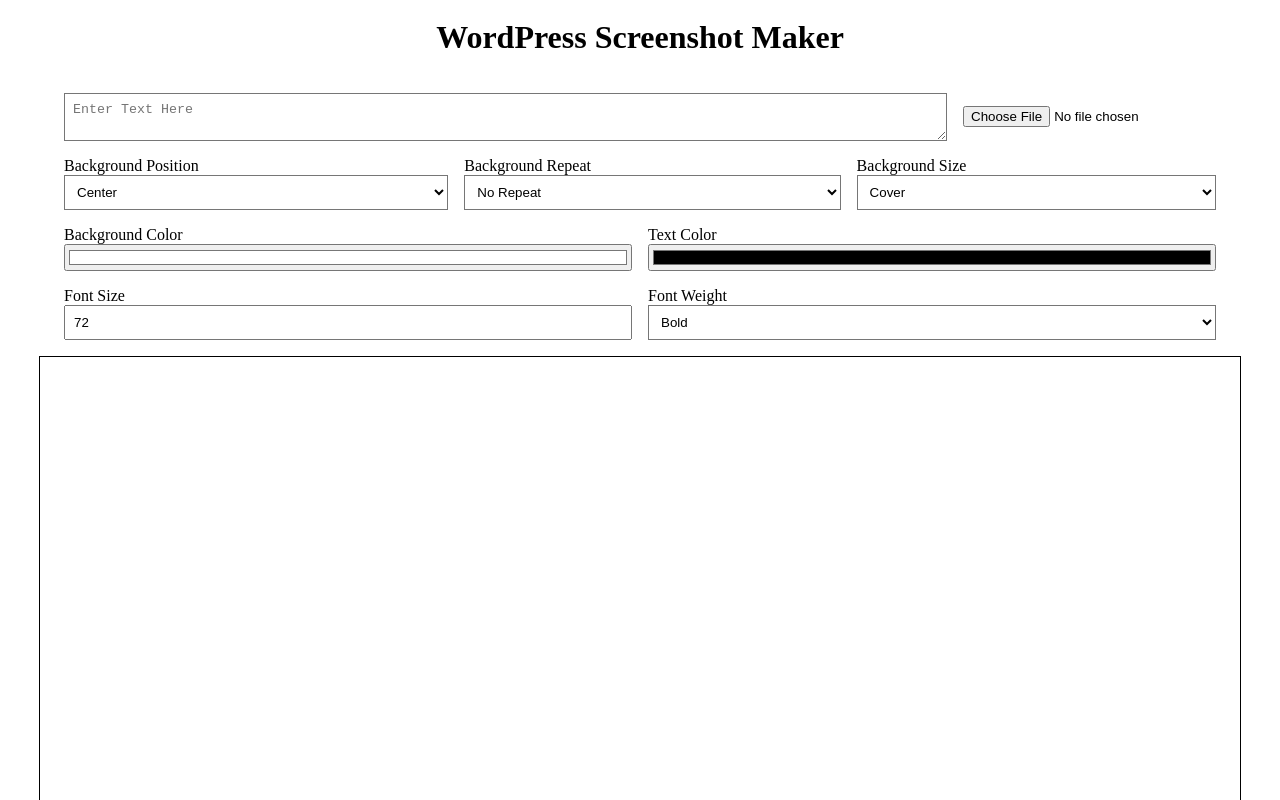
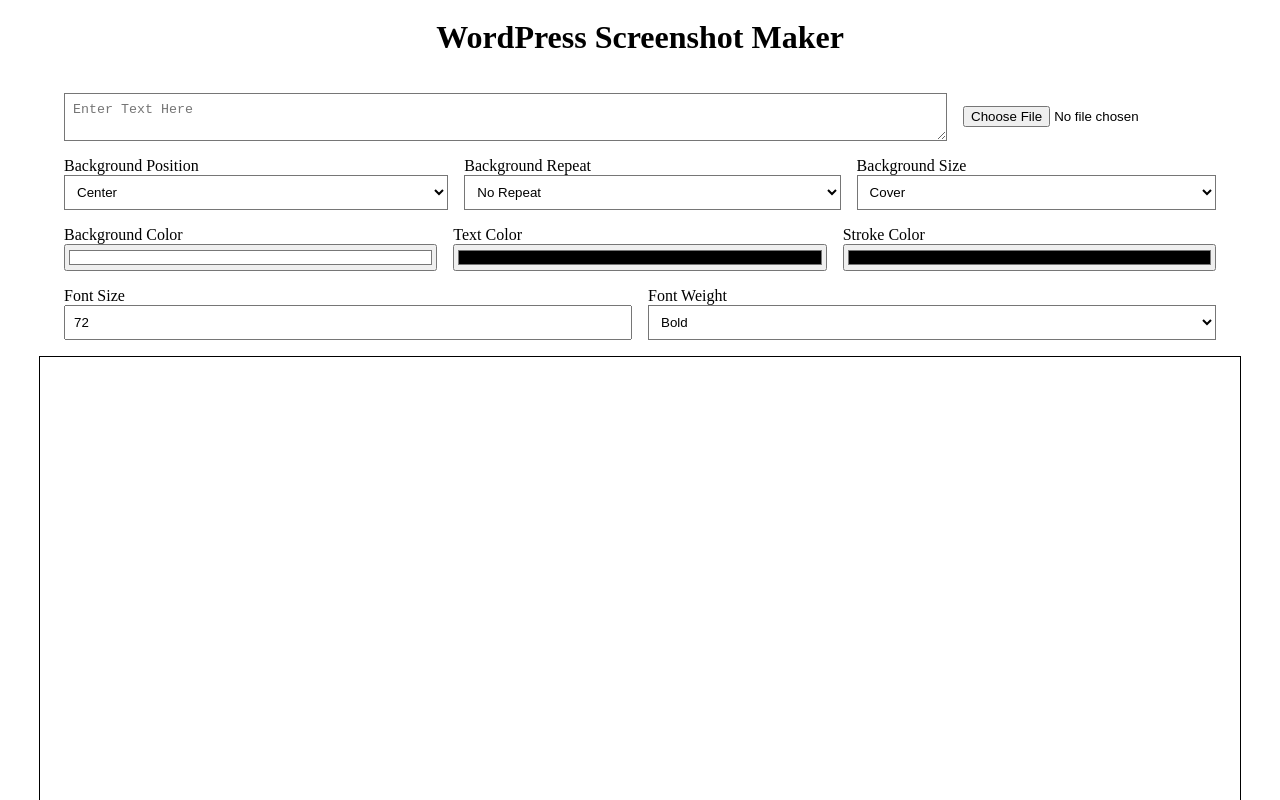
Before and after one commit to kylemichaelsullivan/wp-screenshot-png, a React (Vite) app: page / in a window 1280 px wide. Shown: the top 800 px of the page. Built offline with nearby package versions, Linux system fonts and the light colour scheme.

Commit message:
FIX: Text & Stroke Color

```diff
--- a/src/components/Color.tsx
+++ /dev/null
@@ -1,22 +0,0 @@
-import { useWP } from '@/context';
-
-function Color() {
-	const { color, handleColorChange } = useWP();
-
-	return (
-		<div className='Color flex flex-col flex-1'>
-			<label title='Set Text Color'>
-				Text Color
-				<input
-					type='color'
-					name='color'
-					value={color}
-					onChange={(e) => handleColorChange(e.target.value)}
-					id='color'
-				/>
-			</label>
-		</div>
-	);
-}
-
-export default Color;
--- a/src/components/Colors.tsx
+++ b/src/components/Colors.tsx
@@ -1,11 +1,12 @@
 import Background from './BackgroundColor';
-import Color from './Color';
-
+import TextColor from './TextColor';
+import StrokeColor from './StrokeColor';
 function Colors() {
 	return (
 		<div className='Colors flex flex-col gap-4 sm:flex-row'>
 			<Background />
-			<Color />
+			<TextColor />
+			<StrokeColor />
 		</div>
 	);
 }
--- a/src/components/Output.tsx
+++ b/src/components/Output.tsx
@@ -6,24 +6,24 @@
 	const {
 		text,
 		backgroundColor,
-		color,
+		textColor,
+		strokeColor,
 		fontSize,
 		fontWeight,
-		backgroundImageSrc,
+		backgroundImage,
 		backgroundPosition,
 		backgroundRepeat,
 		backgroundSize,
 		componentRef,
 	} = useWP();
 
-	const [backgroundImage, setBackgroundImage] =
-		useState<string>(backgroundImageSrc);
+	const [backgroundImageSrc, setBackgroundImageSrc] = useState<string>('');
 
 	useEffect(() => {
-		backgroundImageSrc
-			? setBackgroundImage(`url(${backgroundImageSrc})`)
-			: 'none';
-	}, [backgroundImageSrc]);
+		backgroundImage
+			? setBackgroundImageSrc(URL.createObjectURL(backgroundImage))
+			: setBackgroundImageSrc('');
+	}, [backgroundImage]);
 
 	return (
 		<div className='Output flex'>
@@ -32,13 +32,16 @@
 				ref={componentRef}
 				style={{
 					backgroundColor,
-					backgroundImage: backgroundImage,
+					backgroundImage: backgroundImageSrc
+						? `url(${backgroundImageSrc})`
+						: 'none',
 					backgroundPosition,
 					backgroundRepeat,
 					backgroundSize,
-					color,
+					color: textColor,
 					fontSize,
 					fontWeight,
+					textShadow: `1px 1px 1px ${strokeColor}`,
 				}}
 			>
 				{text}
--- /dev/null
+++ b/src/components/StrokeColor.tsx
@@ -0,0 +1,18 @@
+import { useWP } from '@/context';
+
+function StrokeColor() {
+	const { strokeColor, handleStrokeColorChange } = useWP();
+
+	return (
+		<label className='StrokeColor flex flex-col flex-1'>
+			Stroke Color
+			<input
+				type='color'
+				value={strokeColor}
+				onChange={(e) => handleStrokeColorChange(e.target.value)}
+			/>
+		</label>
+	);
+}
+
+export default StrokeColor;
--- /dev/null
+++ b/src/components/TextColor.tsx
@@ -0,0 +1,20 @@
+import { useWP } from '@/context';
+
+function TextColor() {
+	const { textColor, handleTextColorChange } = useWP();
+
+	return (
+		<div className='TextColor flex flex-col flex-1'>
+			<label title='Set Text Color'>
+				Text Color
+				<input
+					type='color'
+					value={textColor}
+					onChange={(e) => handleTextColorChange(e.target.value)}
+				/>
+			</label>
+		</div>
+	);
+}
+
+export default TextColor;
--- a/src/context.tsx
+++ b/src/context.tsx
@@ -15,15 +15,16 @@
 type WPContextType = {
 	text: string;
 	backgroundImage: TImage;
-	backgroundImageSrc: string;
 	backgroundColor: TColor;
-	color: TColor;
+	textColor: TColor;
+	strokeColor: TColor;
 	fontSize: number;
 	fontWeight: TFontWeightKey;
 	handleTextChange: (text: string) => void;
 	handleBackgroundImageChange: (backgroundImage: TImage) => void;
 	handleBackgroundColorChange: (backgroundColor: TColor) => void;
-	handleColorChange: (color: TColor) => void;
+	handleTextColorChange: (textColor: TColor) => void;
+	handleStrokeColorChange: (strokeColor: TColor) => void;
 	handleFontSizeChange: (size: number) => void;
 	handleFontWeightChange: (weight: TFontWeightKey) => void;
 	componentRef: RefObject<HTMLDivElement>;
@@ -45,9 +46,9 @@
 
 const initialText = '';
 const initialBackgroundImage = null;
-const initialBackgroundImageSrc = '';
 const initialBackgroundColor = '#ffffff';
-const initialColor = '#000000';
+const initialTextColor = '#000000';
+const initialStrokeColor = '#000000';
 const initialFontSize = 72;
 const initialFontWeight = 700;
 const initialBackgroundPosition = 'center';
@@ -58,45 +59,48 @@
 	const componentRef = useRef<HTMLDivElement>(null);
 
 	const [text, setText] = useState<string>(initialText);
+
 	const [backgroundImage, setBackgroundImage] = useState<TImage>(
 		initialBackgroundImage,
 	);
-	const [backgroundImageSrc, setBackgroundImageSrc] = useState<string>(
-		initialBackgroundImageSrc,
-	);
+
 	const [backgroundColor, setBackgroundColor] = useState<TColor>(
 		initialBackgroundColor,
 	);
-	const [color, setColor] = useState<TColor>(initialColor);
-	const [fontSize, setFontSize] = useState<number>(initialFontSize);
-	const [fontWeight, setFontWeight] =
-		useState<TFontWeightKey>(initialFontWeight);
 	const [backgroundPosition, setBackgroundPosition] = useState(
 		initialBackgroundPosition,
 	);
+
 	const [backgroundRepeat, setBackgroundRepeat] = useState(
 		initialBackgroundRepeat,
 	);
 	const [backgroundSize, setBackgroundSize] = useState(initialBackgroundSize);
+
+	const [textColor, setTextColor] = useState<TColor>(initialTextColor);
+	const [strokeColor, setStrokeColor] = useState<TColor>(initialStrokeColor);
+
+	const [fontSize, setFontSize] = useState<number>(initialFontSize);
+	const [fontWeight, setFontWeight] =
+		useState<TFontWeightKey>(initialFontWeight);
 
 	function handleTextChange(text: string) {
 		setText(text);
 	}
 
 	function handleBackgroundImageChange(backgroundImage: TImage) {
-		const imageUrl = backgroundImage
-			? URL.createObjectURL(backgroundImage)
-			: '';
 		setBackgroundImage(backgroundImage);
-		setBackgroundImageSrc(imageUrl);
 	}
 
 	function handleBackgroundColorChange(backgroundColor: TColor) {
 		setBackgroundColor(backgroundColor);
 	}
 
-	function handleColorChange(color: TColor) {
-		setColor(color);
+	function handleTextColorChange(textColor: TColor) {
+		setTextColor(textColor);
+	}
+
+	function handleStrokeColorChange(strokeColor: TColor) {
+		setStrokeColor(strokeColor);
 	}
 
 	function handleFontSizeChange(size: number) {
@@ -137,9 +141,9 @@
 	function reset() {
 		setText(initialText);
 		setBackgroundImage(initialBackgroundImage);
-		setBackgroundImageSrc(initialBackgroundImageSrc);
 		setBackgroundColor(initialBackgroundColor);
-		setColor(initialColor);
+		setTextColor(initialTextColor);
+		setStrokeColor(initialStrokeColor);
 		setFontSize(initialFontSize);
 		setFontWeight(initialFontWeight);
 		setBackgroundPosition(initialBackgroundPosition);
@@ -166,15 +170,16 @@
 	const value = {
 		text,
 		backgroundImage,
-		backgroundImageSrc,
 		backgroundColor,
-		color,
+		textColor,
+		strokeColor,
 		fontSize,
 		fontWeight,
 		handleTextChange,
 		handleBackgroundImageChange,
 		handleBackgroundColorChange,
-		handleColorChange,
+		handleTextColorChange,
+		handleStrokeColorChange,
 		handleFontSizeChange,
 		handleFontWeightChange,
 		componentRef,
```
